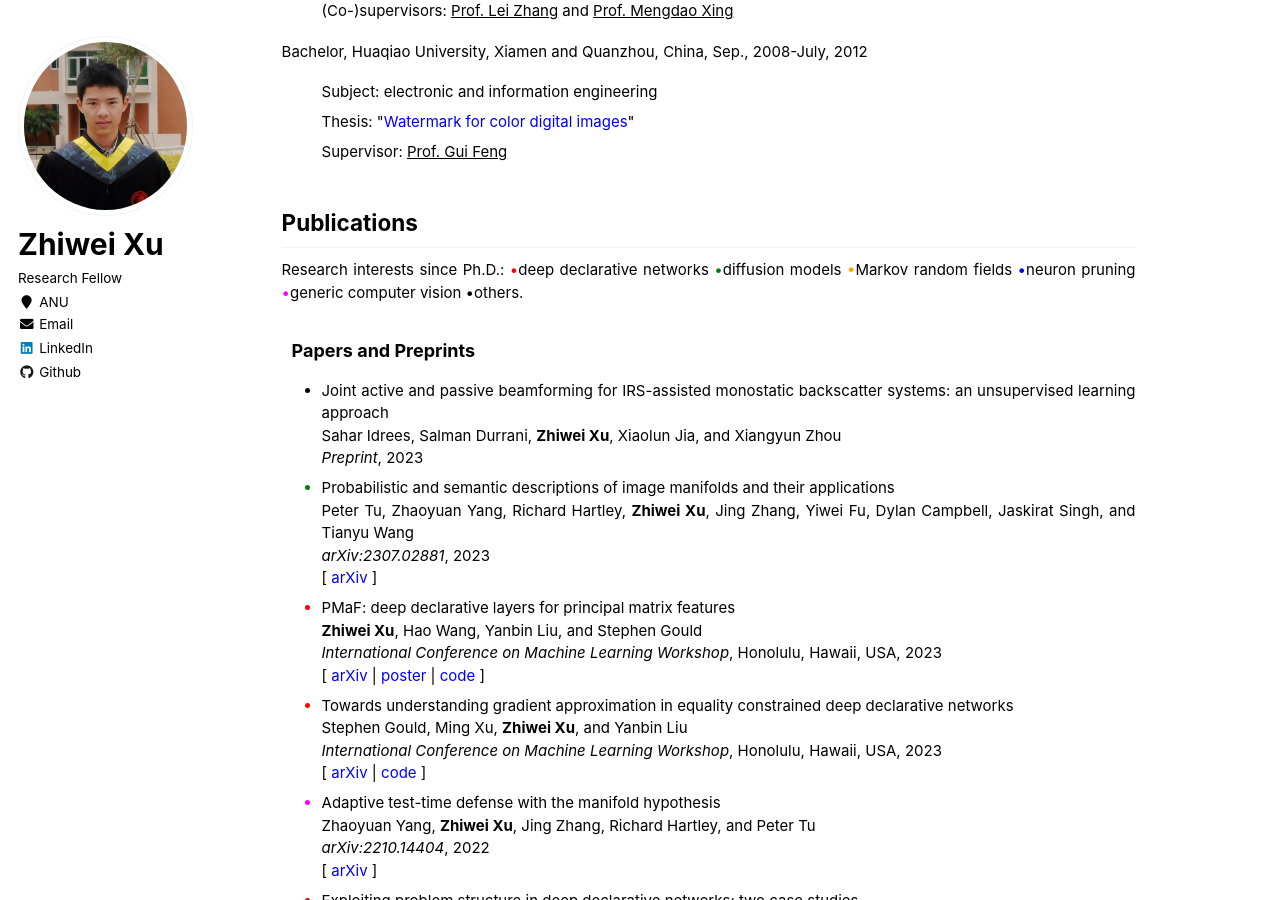
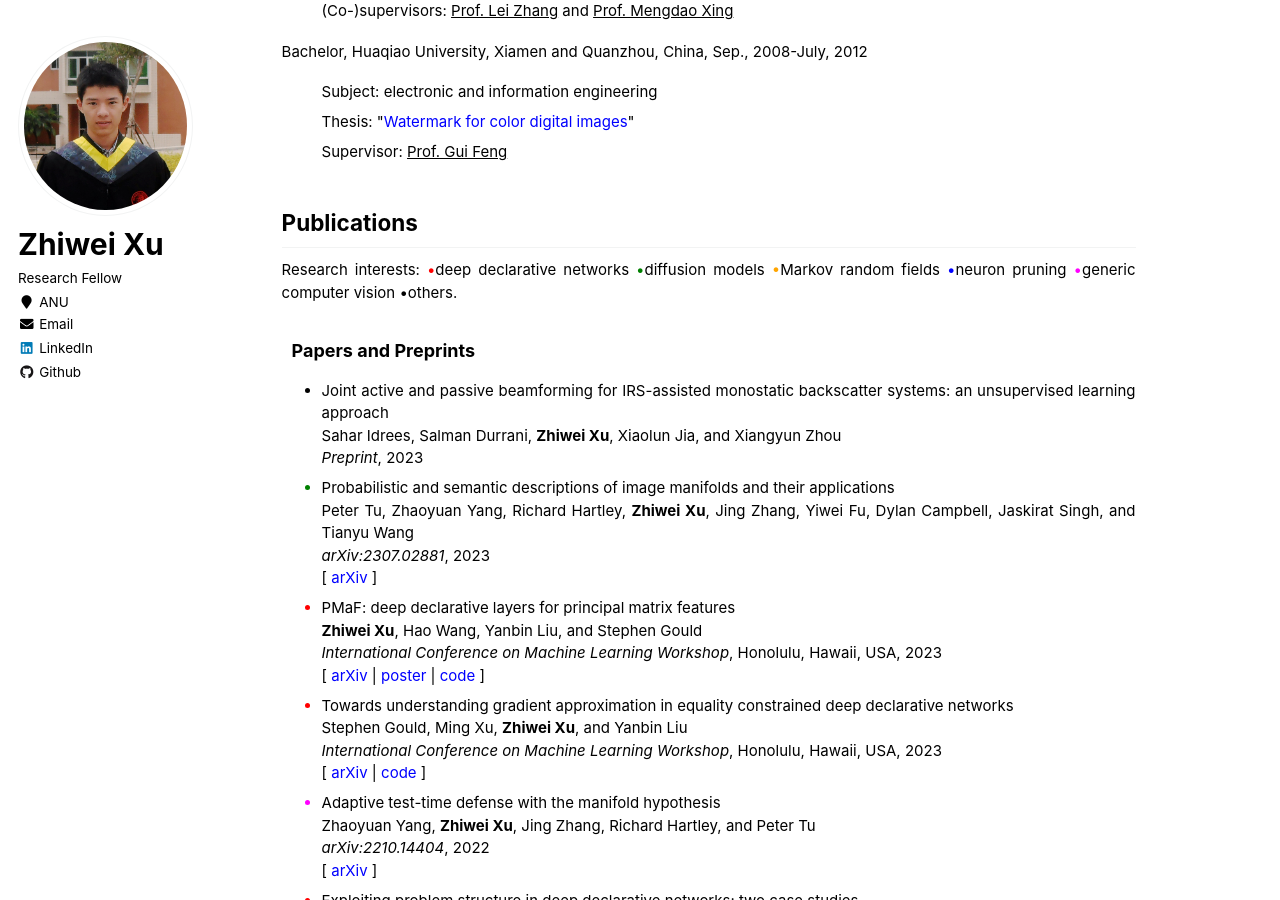
Before and after one commit to zwxu064/zwxu064.github.io, a Jekyll site: the page built from _pages/about.html, in a window 1280 px wide and 900 px high, scrolled down 963 px. Built offline with Jekyll 4.4.1, drawn with Linux system fonts in a browser that asks for light colours.

Commit message:
Update about.html

```diff
--- a/_pages/about.html
+++ b/_pages/about.html
@@ -45,7 +45,7 @@ redirect_from:
 </ul>
 
 <h2 id="publications">Publications</h2>
-  <div>Research interests since Ph.D.: <span style="color:red">&#x2022;</span>deep declarative networks
+  <div>Research interests: <span style="color:red">&#x2022;</span>deep declarative networks
 	  <span style="color:green">&#x2022;</span>diffusion models
 	  <span style="color:orange">&#x2022;</span>Markov random fields
 	  <span style="color:blue">&#x2022;</span>neuron pruning
```
